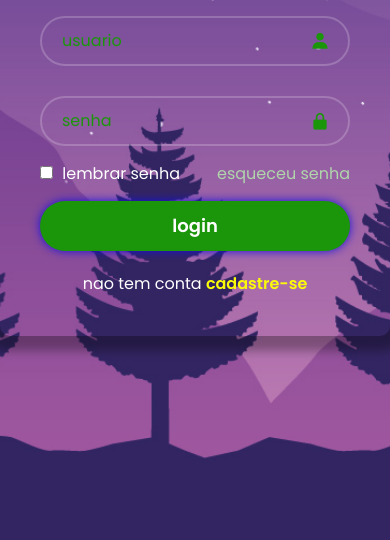
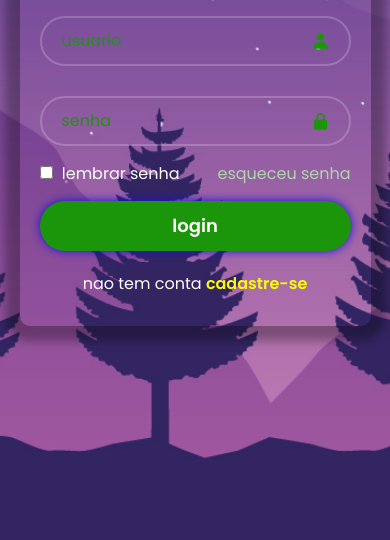
Before and after one commit to miguelpedreira/Miguel-execios-front, a plain HTML site: page index.html in a window 390 px wide. Shown: the part 304-844 px from the top of the page. Drawn offline with nearby package versions, Linux system fonts and the light colour scheme.

Commit message:
deixei responsivo

```diff
--- a/style.css
+++ b/style.css
@@ -111,3 +111,10 @@ body { /*  todo o estilo dentro do  body */
 .register-link a:hover{
   text-decoration: underline;
 }
+@media screen and (max-width: 480px){
+  .conteiner{
+    width: 90%;
+    padding: 20px;
+  }
+
+}
```
